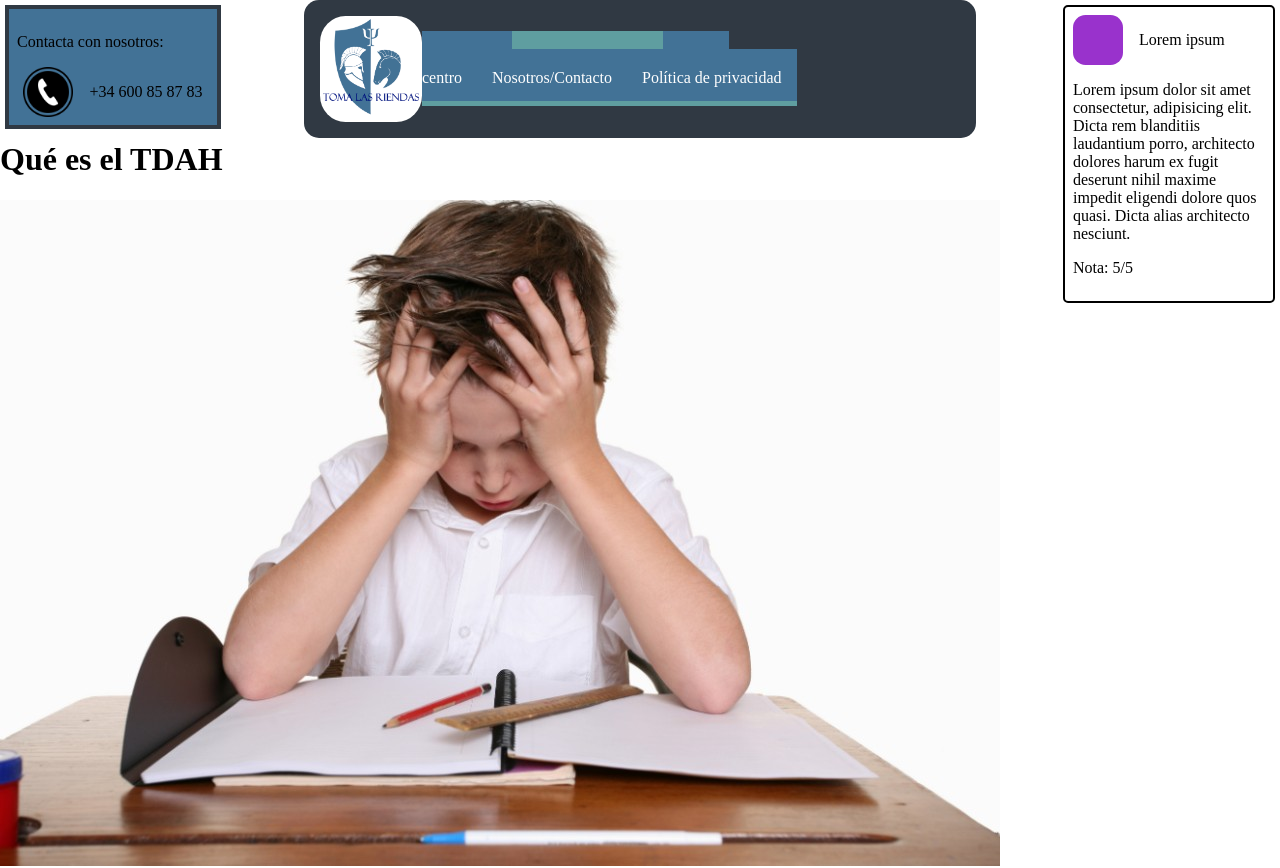
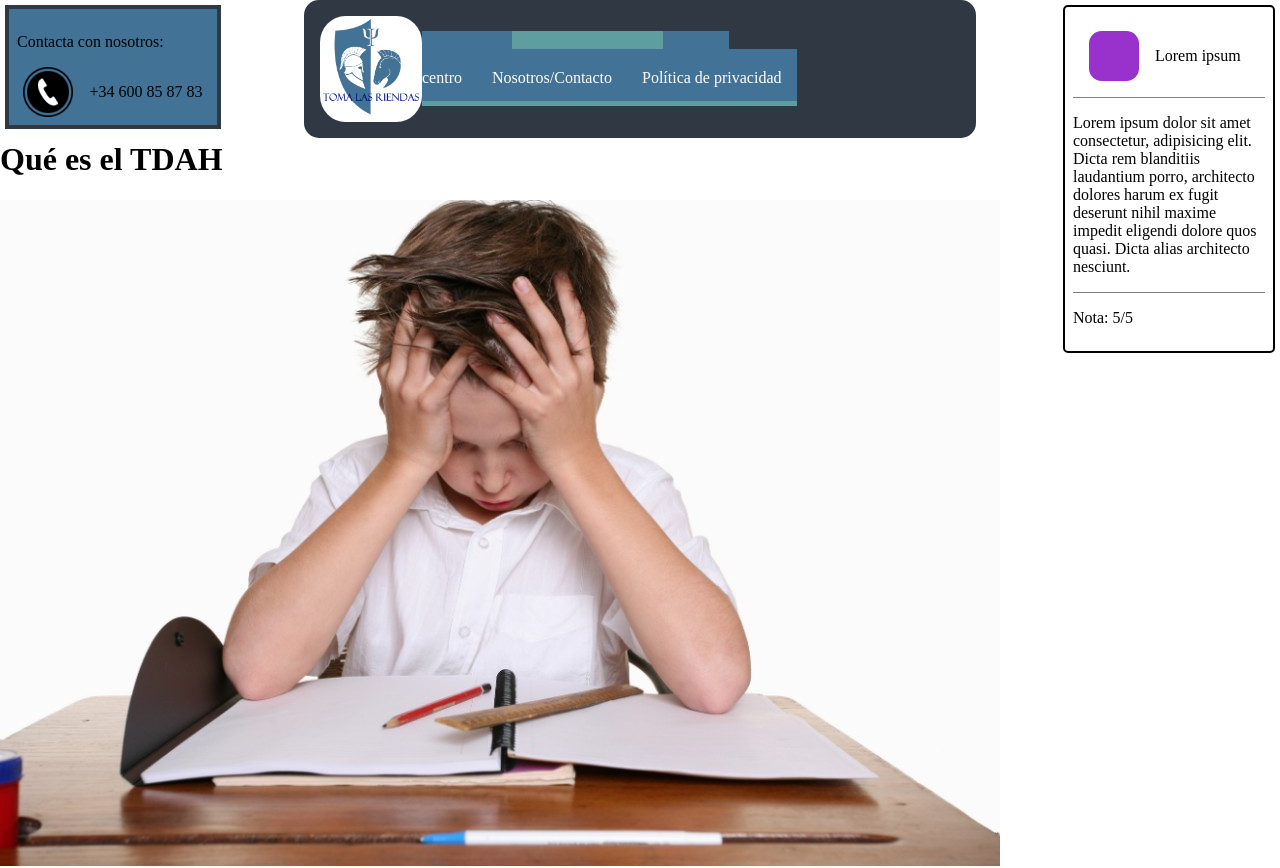
Before and after one commit to AlvaroPaniego/toma_las_riendas, a Vue app: page /tdah in a window 1280 px wide. Shown: the top 868 px of the page. Built offline with nearby package versions, Linux system fonts and the light colour scheme.

Commit message:
Reorganizado algunos componentes

```diff
--- a/src/App.vue
+++ b/src/App.vue
@@ -1,22 +1,7 @@
 <template>
     <div>
-        <div class="stickyLeft">
-            <p>Contacta con nosotros:</p>
-            <div class="contacto">
-                <img src="./assets/icon-telephone.png" alt="" width="50px">
-                <p>+34 600 85 87 83</p>
-            </div>
-        </div>
-        <div class="stickyRight">
-            <div class="headerReview">
-                <div class="fotoPerfil"></div>
-                <p>Lorem ipsum</p>
-            </div>
-            <p>Lorem ipsum dolor sit amet consectetur, adipisicing elit. Dicta rem blanditiis laudantium porro,
-                architecto dolores harum ex fugit deserunt nihil maxime impedit eligendi dolore quos quasi. Dicta alias
-                architecto nesciunt.</p>
-            <p>Nota: 5/5</p>
-        </div>
+        <ContactItem></ContactItem>
+        <ReviewBlock></ReviewBlock>
         <nav class="centrado">
             <router-link class="enlaceImg" to="/">
                 <img src="./assets/logoTexto.png" width="100">
@@ -37,66 +22,16 @@
     </div>
 </template>
 <script>
-import PageDivider from './components/shared/PageDivider.vue';
+import ContactItem from './components/shared/ContactItem.vue';
+import ReviewBlock from './components/shared/ReviewItem.vue';
 export default {
-    PageDivider
+    components: {
+        ReviewBlock,
+        ContactItem
+    }
 }
 </script>
 <style>
-.contacto {
-    display: flex;
-    justify-content: center;
-    margin: auto;
-}
-
-.headerReview {
-    display: flex;
-    justify-content: start;
-    margin: auto;
-}
-
-.headerReview p {
-    margin-left: 1rem;
-}
-
-.contacto p {
-    margin-left: 1rem;
-}
-
-.fotoPerfil {
-    width: 50px;
-    height: 50px;
-    background-color: darkorchid;
-    border-radius: 25%;
-}
-
-.stickyRight {
-    padding: 0.5rem;
-    margin-top: 5px;
-    margin-right: 5px;
-    position: fixed;
-    top: 0;
-    right: 0;
-    border: 2px solid black;
-    border-radius: 5px;
-    width: 15%;
-    height: fit-content;
-    z-index: 2;
-}
-
-.stickyLeft {
-    padding: 0.5rem;
-    margin-top: 5px;
-    margin-left: 5px;
-    position: fixed;
-    top: 0;
-    background-color: #427296;
-    border: 4px solid #303943;
-    width: 15%;
-    height: fit-content;
-    z-index: 2;
-}
-
 .centrado {
     background-color: #303943;
     padding: 1rem;
--- /dev/null
+++ b/src/components/shared/ContactItem.vue
@@ -0,0 +1,33 @@
+<template>
+    <div class="stickyLeft">
+        <p>Contacta con nosotros:</p>
+        <div class="contacto">
+            <img src="../../assets/icon-telephone.png" alt="" width="50px">
+            <p>+34 600 85 87 83</p>
+        </div>
+    </div>
+</template>
+<style scoped>
+.contacto {
+    display: flex;
+    justify-content: center;
+    margin: auto;
+}
+
+.contacto p {
+    margin-left: 1rem;
+}
+
+.stickyLeft {
+    padding: 0.5rem;
+    margin-top: 5px;
+    margin-left: 5px;
+    position: fixed;
+    top: 0;
+    background-color: #427296;
+    border: 4px solid #303943;
+    width: 15%;
+    height: fit-content;
+    z-index: 2;
+}
+</style>
--- /dev/null
+++ b/src/components/shared/ReviewItem.vue
@@ -0,0 +1,56 @@
+<template>
+    <div class="stickyRight">
+        <div class="headerReview">
+            <div class="fotoPerfil"></div>
+            <p>Lorem ipsum</p>
+        </div>
+        <PageDivider/>
+        <p>Lorem ipsum dolor sit amet consectetur, adipisicing elit. Dicta rem blanditiis laudantium porro,
+            architecto dolores harum ex fugit deserunt nihil maxime impedit eligendi dolore quos quasi. Dicta alias
+            architecto nesciunt.</p>
+        <PageDivider/>
+        <p>Nota: 5/5</p>
+    </div>
+</template>
+<script>
+import PageDivider from './PageDivider.vue';
+
+export default {
+    components: {
+        PageDivider
+    }
+}
+</script>
+<style scoped>
+.headerReview {
+    display: flex;
+    justify-content: start;
+    margin: auto;
+    padding: 1rem;
+}
+
+.headerReview p {
+    margin-left: 1rem;
+}
+
+.fotoPerfil {
+    width: 50px;
+    height: 50px;
+    background-color: darkorchid;
+    border-radius: 25%;
+}
+
+.stickyRight {
+    padding: 0.5rem;
+    margin-top: 5px;
+    margin-right: 5px;
+    position: fixed;
+    top: 0;
+    right: 0;
+    border: 2px solid black;
+    border-radius: 5px;
+    width: 15%;
+    height: fit-content;
+    z-index: 2;
+}
+</style>
```
